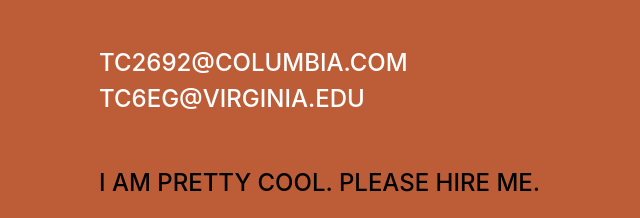
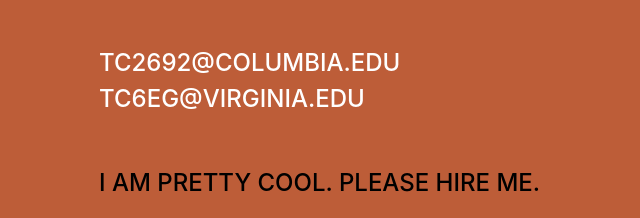
Before and after one commit to tongxuCai/website, a plain HTML site: page index.html in a window 1280 px wide. Shown: the part 356-574 px from the top of the page, 221-861 px from the left. Drawn offline with Linux system fonts and the light colour scheme; a web font is replaced by a local one.

Commit message:
email update

```diff
--- a/index.html
+++ b/index.html
@@ -53,7 +53,7 @@
         <h1 class="mb-0" style="color:black;">Tongxu Frida Cai<!-- <span class="text-primary">Cai</span> --></h1>
         <div class="subheading mb-5" style="color:black;">New York, NY</div>
         <div class="subheading mb-5">
-          <a href="mailto:tc2692@columbia.com">tc2692@columbia.com</a> <br>
+          <a href="mailto:tc2692@columbia.com">tc2692@columbia.edu</a> <br>
           <a href="mailto:tc6eg@virginia.edu">tc6eg@virginia.edu</a>
         </div>
         <p class="subheading mb-5" style="color:black;">I am pretty cool. Please hire me.</p>
```
